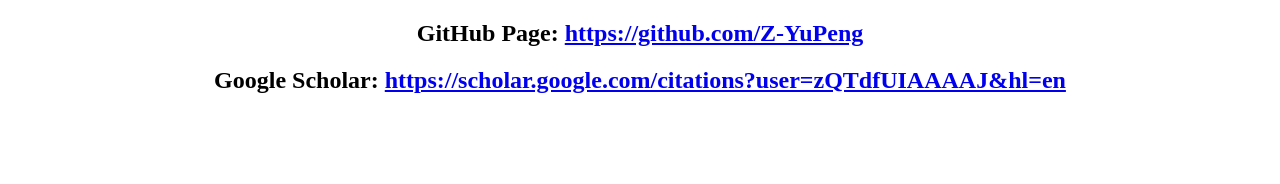
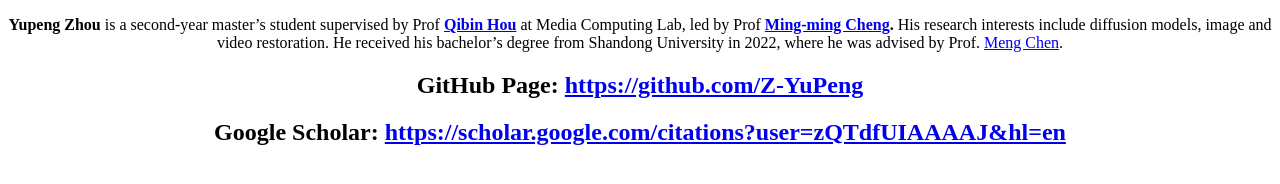
Before and after one commit to Z-YuPeng/Z-YuPeng.github.io, a plain HTML site: page index.html in a window 1280 px wide. Drawn offline with Linux system fonts and the light colour scheme.

Commit message:
Update index.html

```diff
--- a/index.html
+++ b/index.html
@@ -8,6 +8,7 @@
   <meta name="GENERATOR" content="MSHTML 11.00.10570.1001">
 </head>
 <body>
+    <center><p><strong>Yupeng Zhou</strong>  is a second-year master&#8217;s student supervised by Prof <a href="https://houqb.github.io/"><strong>Qibin Hou</strong></a> at Media Computing Lab, led by Prof<strong> <a href="https://mmcheng.net/">Ming-ming Cheng</a>.</strong> His research interests include diffusion models, image and video restoration. He received his bachelor’s degree from Shandong University in 2022,  where he was advised by Prof. <a href="https://faculty.sdu.edu.cn/chenmeng2">Meng Chen</a>.</p></center>
     <h2>
         <center>
             GitHub Page:
```
